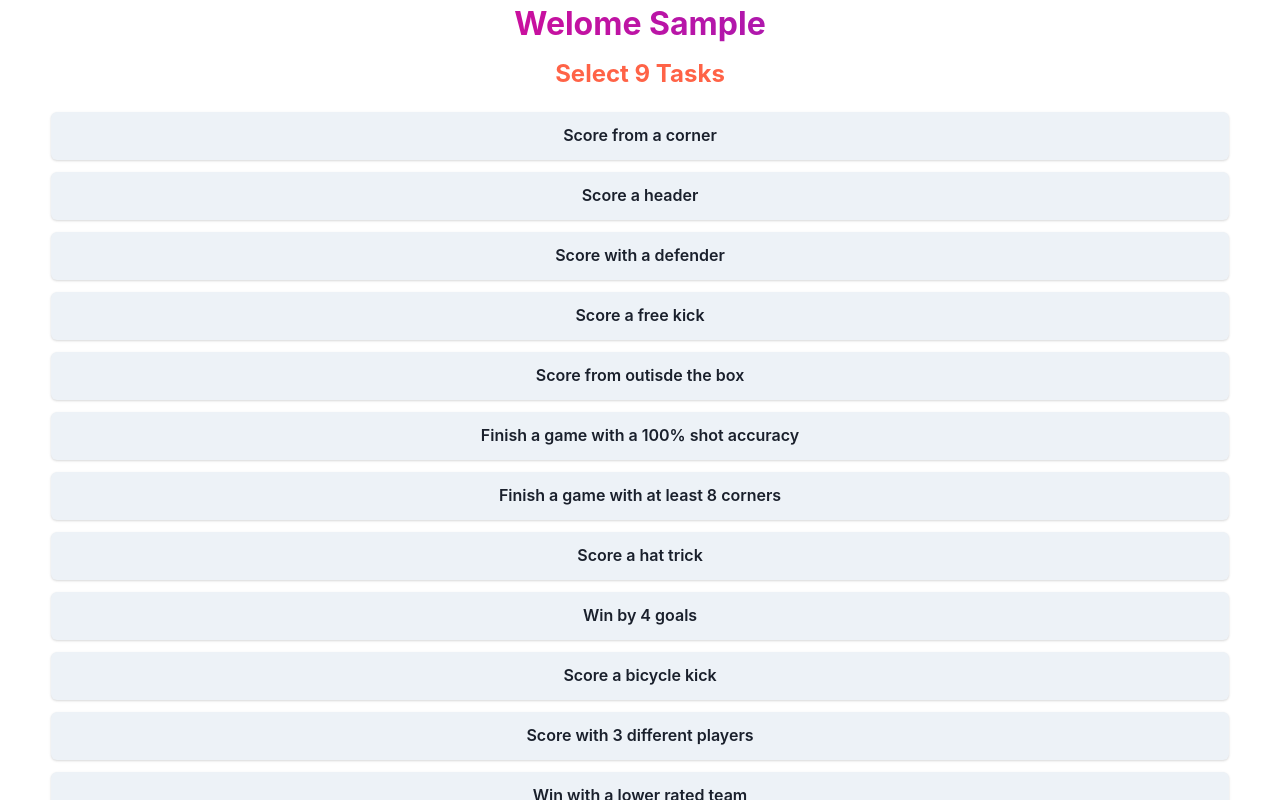
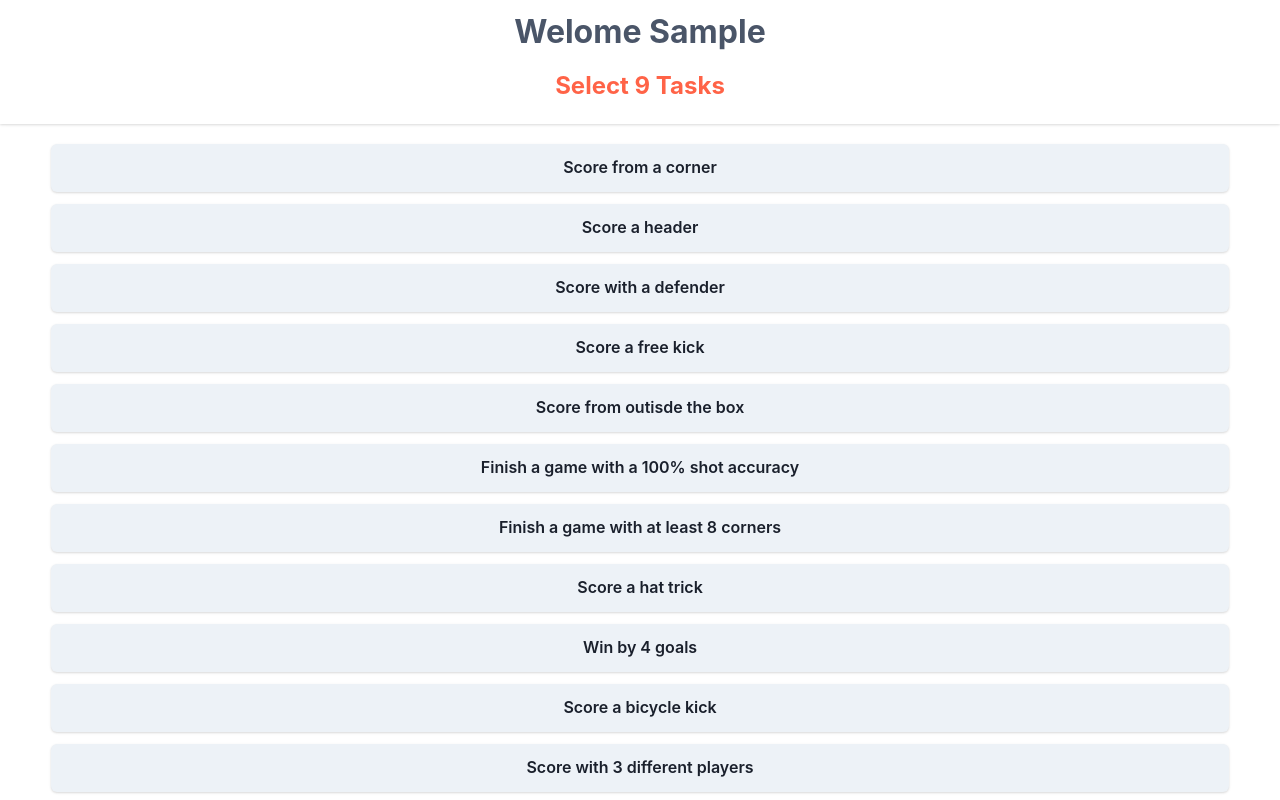
Before and after one commit to felix-odenhall/get-a-row, a React (Create React App) app: page / in a window 1280 px wide. Both pictures are taken after typing "Sample" into the empty fields and a click on the button "Add name". Shown: the top 800 px of the page. Built offline with nearby package versions, Linux system fonts and the light colour scheme.

Commit message:
minor style fixing, and removing unused imports

```diff
--- a/src/components/GameBoard.tsx
+++ b/src/components/GameBoard.tsx
@@ -15,7 +15,6 @@ function GameBoard() {
     pickedTasks,
     setPickedTasks,
     setHasOngoingGame,
-    bingoTasks,
   } = useStore((state) => ({
     username: state.username,
     hasBingo: state.hasBingo,
@@ -26,18 +25,8 @@ function GameBoard() {
     pickedTasks: state.pickedTasks,
     setPickedTasks: state.setPickedTasks,
     setHasOngoingGame: state.setHasOngoingGame,
-    bingoTasks: state.bingoTasks,
   }));
 
-  <Box w="100%" h="20">
-    {lastCompletedTask !== "" && (
-      <Text color="tomato" fontSize="2xl" fontWeight="bold">
-        {username} just completed the task: {lastCompletedTask}
-      </Text>
-    )}
-  </Box>;
-
-  // const bingoBoard = pickedTasks;
   const [boardSize, setBoardSize] = useState(lines3x3);
   const toast = useToast();
 
@@ -103,9 +92,9 @@ function GameBoard() {
   const restartFn = () => {
     setHasBingo(false);
     setLastCompletedTask("");
-    pickedTasks.map((item) => {
-      item.isComplete = false;
-      return item;
+    pickedTasks.map((el) => {
+      el.isComplete = false;
+      return el;
     });
     setPickedTasks(shuffleArr(pickedTasks));
   };
--- a/src/components/StartGameComponent.tsx
+++ b/src/components/StartGameComponent.tsx
@@ -61,20 +61,28 @@ function StartGameComponent() {
   const calcAmountOfTasks = calcAmountOfTasksFn();
 
   return (
-    <>
-      <Text
-        bgGradient="linear(to-l, #7928CA, #FF0080)"
-        bgClip="text"
-        fontSize="2rem"
-        fontWeight="bold"
+    <main>
+      <Box
+        pos="fixed"
+        w="100%"
+        top="0"
+        bg="white"
+        zIndex={2}
+        shadow="base"
+        p="2"
       >
-        Welome {username}
-      </Text>
-      <Box w="100%" my={2} h="12">
-        {calcAmountOfTasks}
+        <Text color="gray.600" fontSize="2rem" fontWeight="bold">
+          Welome {username}
+        </Text>
+
+        <Box w="100%" my={2} py="1">
+          {calcAmountOfTasks}
+        </Box>
       </Box>
-      <SelectTasks />
-    </>
+      <Box pt="36">
+        <SelectTasks />
+      </Box>
+    </main>
   );
 }
 
```
Also changed, not shown: src/components/SelectTasks.tsx (+1 -29 lines).
